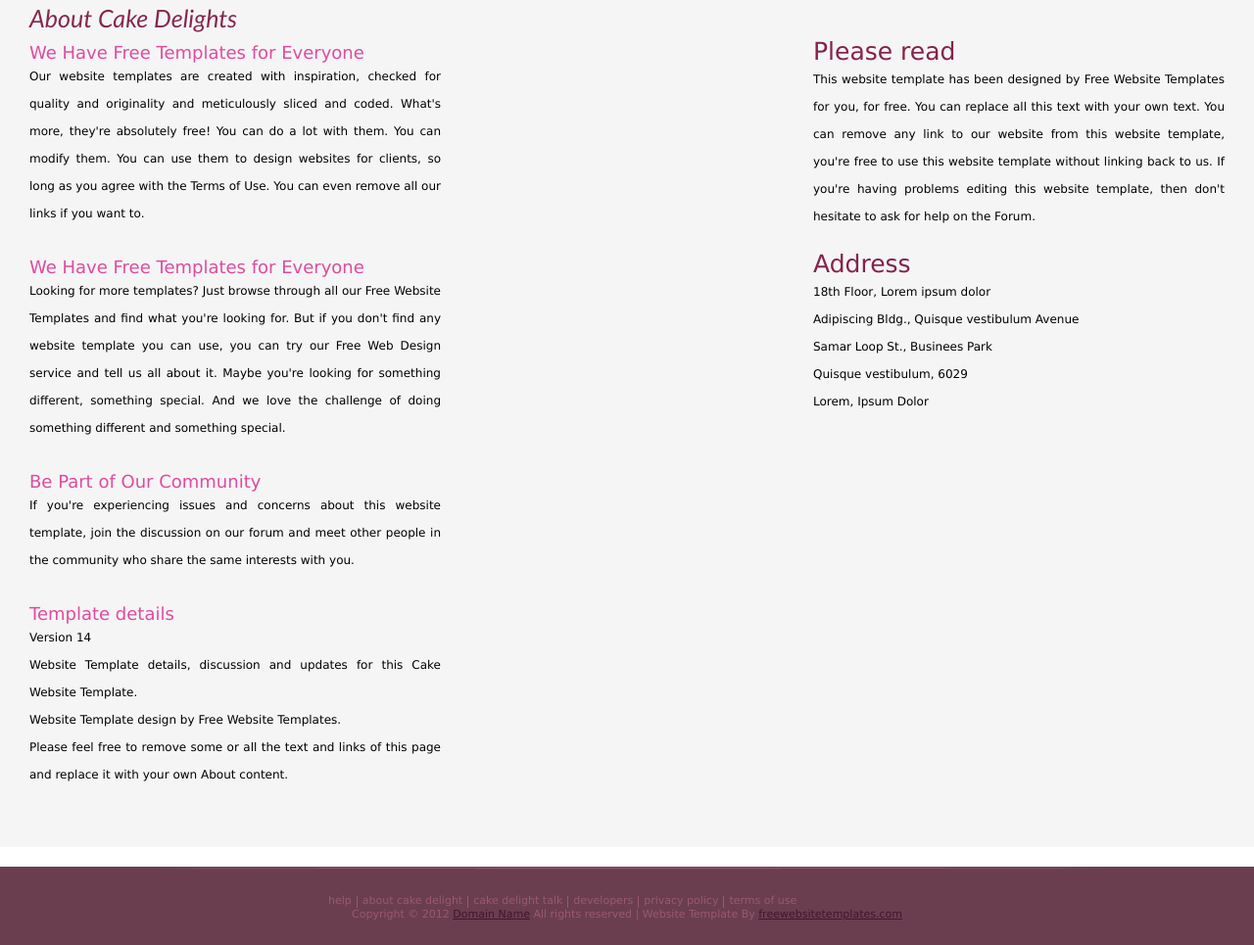
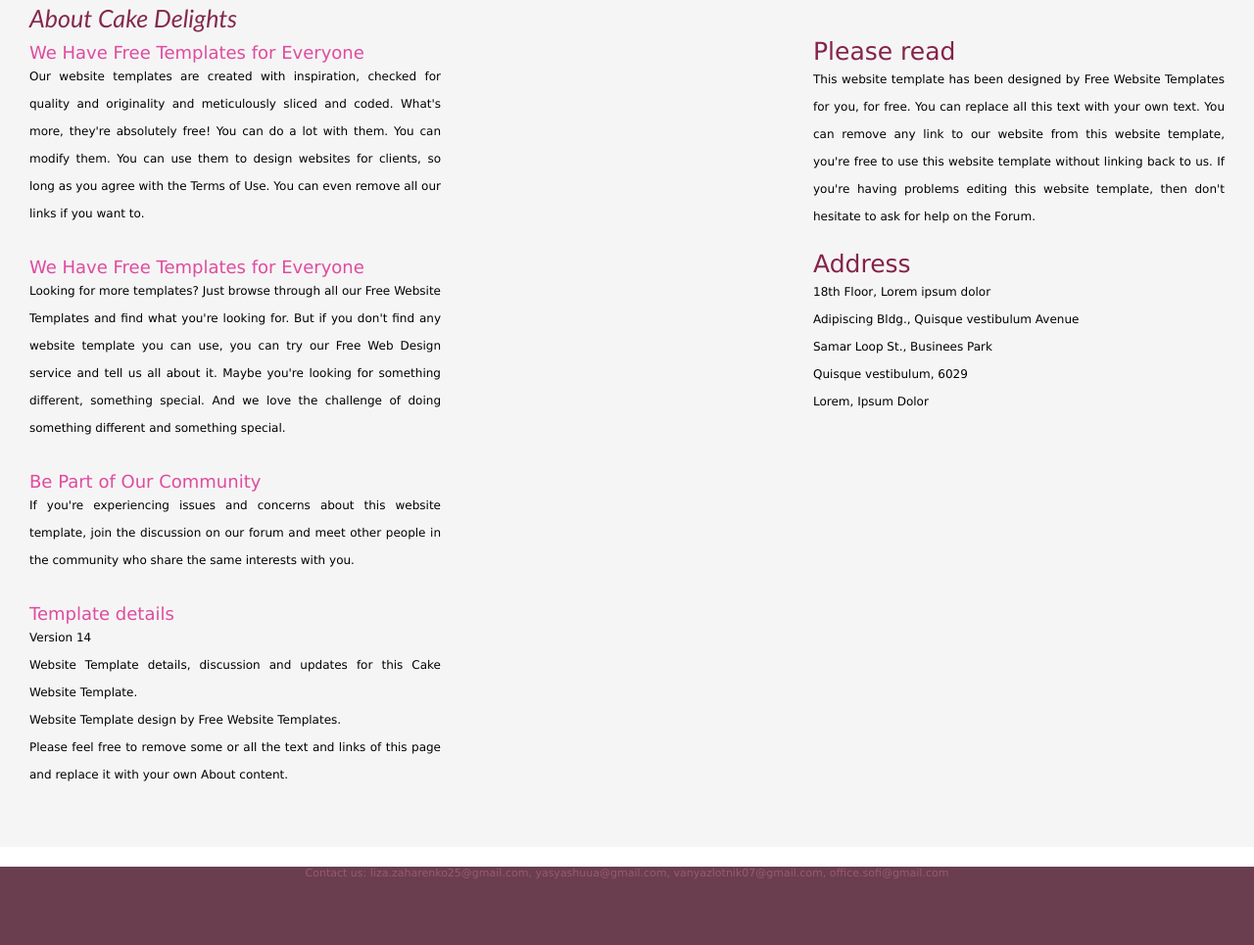
Before and after one commit to itmykolaiv/italian_receipts, a plain HTML site: page template/cake-delights/about.html in a window 1280 px wide. Shown: the part 167-1132 px from the top of the page at 98% size. Drawn offline with Linux system fonts and the light colour scheme.

Commit message:
about.html

```diff
--- a/template/cake-delights/about.html
+++ b/template/cake-delights/about.html
@@ -64,19 +64,10 @@
   </div>
 </div>
 <div id="footer">
-  <div id="navigation">
-    <div>
-      <ul>
-        <li class="first"><a href="#">help</a></li>
-        <li><a href="#">about cake delight</a></li>
-        <li><a href="#">cake delight talk</a></li>
-        <li><a href="#">developers</a></li>
-        <li><a href="#">privacy policy</a></li>
-        <li><a href="#">terms of use</a></li>
-      </ul>
-      <p>Copyright &copy; 2012 <a href="#">Domain Name</a> All rights reserved | Website Template By <a target="_blank" href="http://www.freewebsitetemplates.com/">freewebsitetemplates.com</a></p>
+    <div id="navigation">
+      <div>
+        <p>Contact us: liza.zaharenko25@gmail.com, yasyashuua@gmail.com, vanyazlotnik07@gmail.com, office.sofi@gmail.com</p>
+      </div>
     </div>
-  </div>
-</div>
 </body>
 </html>
```
